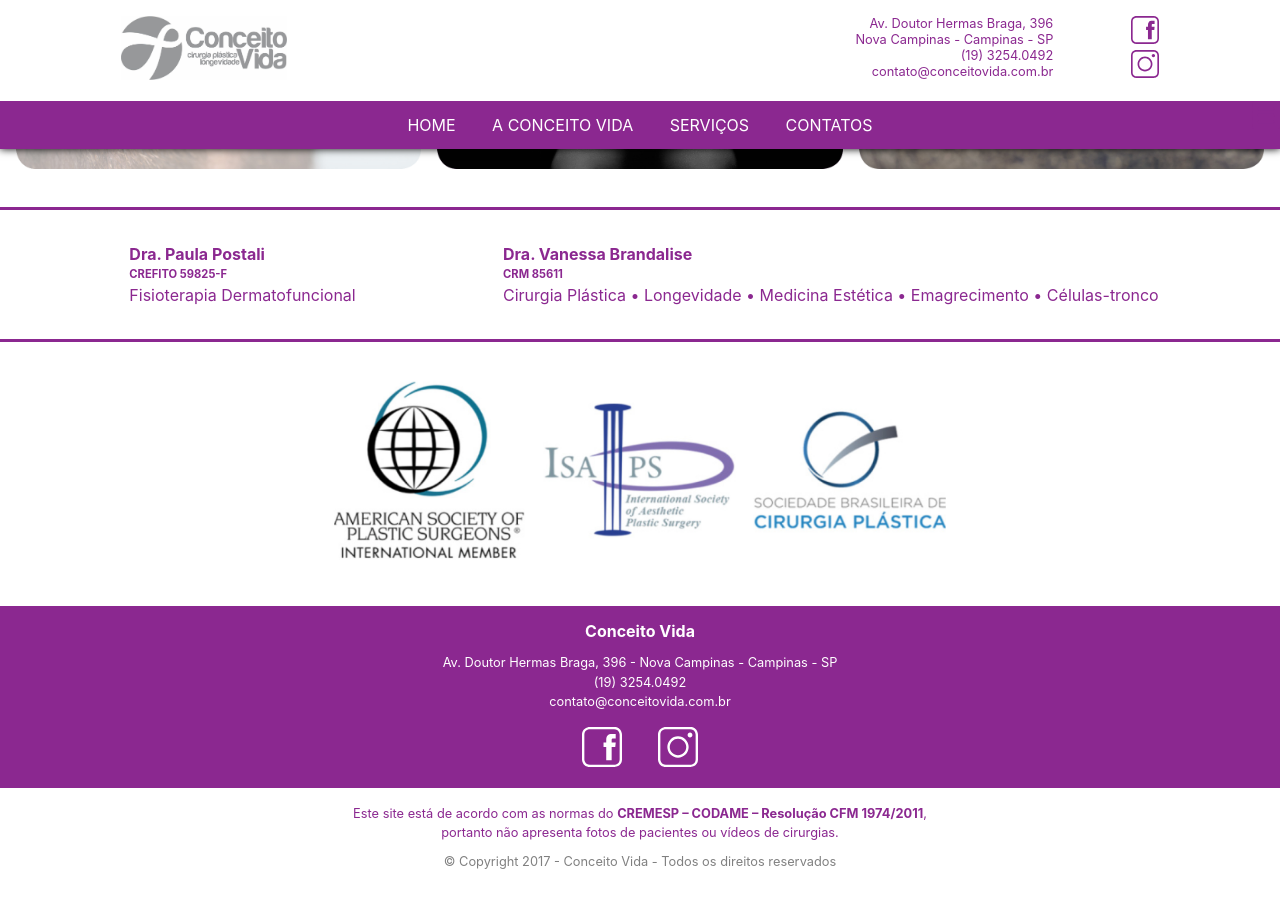
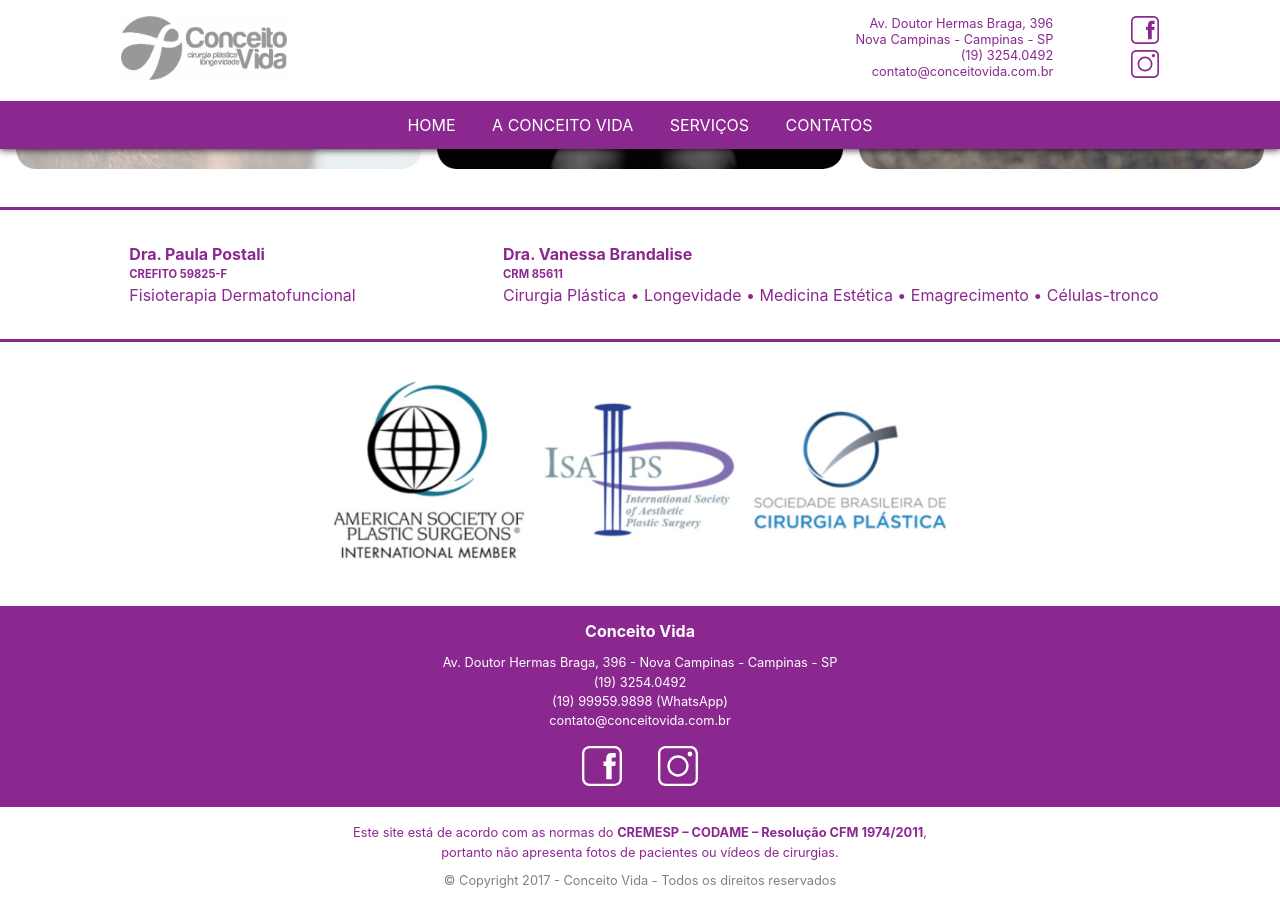
Before and after one commit to conceitovida/conceitovida, a Jekyll site: the page built from index.html, in a window 1280 px wide and 900 px high, scrolled down 1333 px. Built offline with Jekyll 4.4.1, drawn with Linux system fonts in a browser that asks for light colours; nearby versions of some CDN libraries.

Commit message:
Add WhatsApp

```diff
--- a/_config.yml
+++ b/_config.yml
@@ -22,4 +22,6 @@ contact:
   address2: Nova Campinas - Campinas - SP
   phone: +551932540492
   phone_for_humans: (19) 3254.0492
+  whatsapp: +5519999599898
+  whatsapp_for_humans: (19) 99959.9898 (WhatsApp)
   email: contato@conceitovida.com.br
--- a/_includes/footer.html
+++ b/_includes/footer.html
@@ -6,6 +6,7 @@
         <h3>Conceito Vida</h3>
         {{ site.contact.address1 }} - {{ site.contact.address2 }}<br>
         <a href="tel:{{ site.contact.phone }}">{{ site.contact.phone_for_humans }}</a></br>
+        <a href="tel:{{ site.contact.whatsapp }}">{{ site.contact.whatsapp_for_humans }}</a></br>
         <a href="mailto:{{ site.contact.email }}">{{ site.contact.email }}</a>
       </address>
       <nav>
--- a/contatos.html
+++ b/contatos.html
@@ -23,6 +23,7 @@ keywords: "contato, email, telefone, endereço, horário de funcionamento, clín
 
       <p>
         <a href="tel:{{ site.contact.phone }}">{{ site.contact.phone_for_humans }}</a></br>
+        <a href="tel:{{ site.contact.whatsapp }}">{{ site.contact.whatsapp_for_humans }}</a></br>
         <a href="mailto:{{ site.contact.email }}">{{ site.contact.email }}</a>
       </p>
 
```
